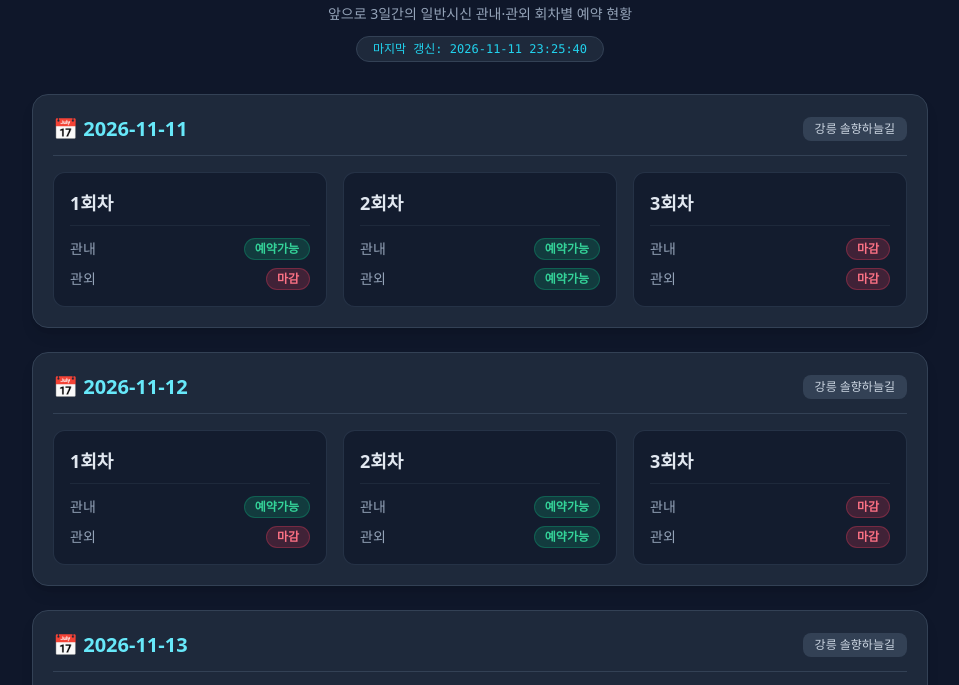
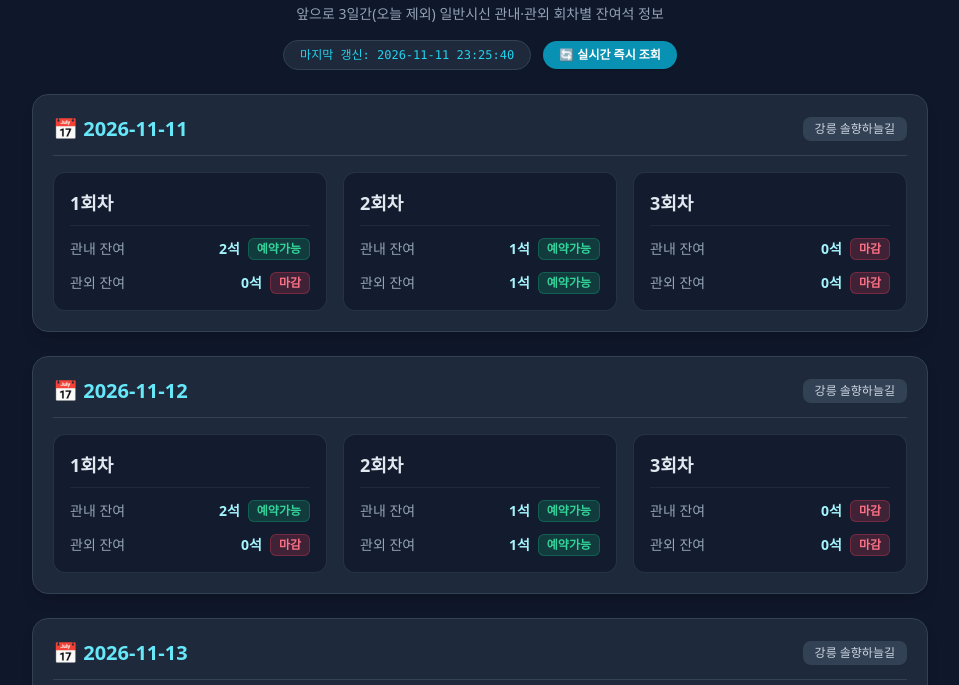
Before and after one commit to ACEJJANG/autofinding, a plain HTML site: page index.html in a window 1280 px wide. Shown: the part 72-757 px from the top of the page, without its empty margins (160-1119 px from the left). Drawn offline with nearby package versions, Linux system fonts and the light colour scheme.

Commit message:
Update index.html

```diff
--- a/index.html
+++ b/index.html
@@ -8,17 +8,22 @@
 </head>
 <body class="bg-slate-900 text-slate-100 min-h-screen p-4 md:p-8">
     <div class="max-w-4xl mx-auto">
-        <header class="mb-8 text-center">
+        <header class="mb-6 text-center">
             <h1 class="text-2xl md:text-3xl font-bold mb-2">🔥 강릉 솔향하늘길 화장예약 실시간 현황</h1>
-            <p class="text-slate-400 text-sm">앞으로 3일간의 일반시신 관내·관외 회차별 예약 현황</p>
-            <div id="update-time" class="mt-3 inline-block bg-slate-800 text-cyan-400 px-4 py-1 rounded-full text-xs font-mono border border-slate-700">
-                데이터 동기화 시간 확인 중...
+            <p class="text-slate-400 text-sm">앞으로 3일간(오늘 제외) 일반시신 관내·관외 회차별 잔여석 정보</p>
+            <div class="mt-4 flex flex-wrap justify-center items-center gap-3">
+                <div id="update-time" class="bg-slate-800 text-cyan-400 px-4 py-1.5 rounded-full text-xs font-mono border border-slate-700">
+                    데이터 동기화 시간 확인 중...
+                </div>
+                <!-- 즉시 조회 버튼 -->
+                <button onclick="triggerRefresh()" id="refresh-btn" class="bg-cyan-600 hover:bg-cyan-500 text-white px-4 py-1.5 rounded-full text-xs font-semibold shadow transition flex items-center gap-1.5">
+                    🔄 실시간 즉시 조회
+                </button>
             </div>
         </header>
 
         <!-- 현황판 카드 컨테이너 -->
         <div id="board-container" class="space-y-6">
-            <!-- 자바스크립트로 데이터가 동적으로 렌더링됩니다 -->
             <div class="text-center py-12 text-slate-500">데이터를 불러오는 중입니다...</div>
         </div>
     </div>
@@ -26,19 +31,17 @@
     <script>
         async function fetchReservationData() {
             try {
-                // 같은 레포지토리에 있는 data.json을 캐시 없이 가져옴
                 const response = await fetch('./data.json?t=' + new Date().getTime());
-                if (!response.ok) throw new Error('데이터를 불러오지 못했습니다.');
+                if (!response.ok) throw new Error('데이터 파일을 찾을 수 없습니다.');
 
                 const result = await response.json();
                 document.getElementById('update-time').innerText = `마지막 갱신: ${result.updated_at}`;
-
                 renderBoard(result.data);
             } catch (error) {
                 console.error(error);
                 document.getElementById('board-container').innerHTML = `
-                    <div class="bg-red-900/50 border border-red-700 p-4 rounded-xl text-center text-red-200">
-                        데이터 파일을 불러오는 중이거나 아직 첫 수집이 진행되지 않았습니다. 잠시 후 다시 확인해주세요.
+                    <div class="bg-slate-800 border border-slate-700 p-6 rounded-2xl text-center text-slate-300">
+                        수집된 데이터가 아직 없거나 대기 중입니다. 상단의 <b>[실시간 즉시 조회]</b> 버튼을 눌러주세요.
                     </div>
                 `;
             }
@@ -59,23 +62,29 @@
                 `;
 
                 day.shifts.forEach(shift => {
-                    const inStatus = shift.in_jurisdiction.status;
-                    const outStatus = shift.out_jurisdiction.status;
+                    const inData = shift.in_jurisdiction;
+                    const outData = shift.out_jurisdiction;
 
-                    const inBadge = inStatus === '예약가능' ? 'bg-emerald-500/20 text-emerald-400 border-emerald-500/30' : 'bg-rose-500/20 text-rose-400 border-rose-500/30';
-                    const outBadge = outStatus === '예약가능' ? 'bg-emerald-500/20 text-emerald-400 border-emerald-500/30' : 'bg-rose-500/20 text-rose-400 border-rose-500/30';
+                    const inBadge = inData.status === '예약가능' ? 'bg-emerald-500/20 text-emerald-400 border-emerald-500/30' : 'bg-rose-500/20 text-rose-400 border-rose-500/30';
+                    const outBadge = outData.status === '예약가능' ? 'bg-emerald-500/20 text-emerald-400 border-emerald-500/30' : 'bg-rose-500/20 text-rose-400 border-rose-500/30';
 
                     cardHTML += `
                         <div class="bg-slate-900/70 border border-slate-700/60 rounded-xl p-4 flex flex-col justify-between">
                             <div class="font-bold text-lg text-slate-200 mb-3 border-b border-slate-800 pb-2">${shift.turn}</div>
-                            <div class="space-y-2 text-sm">
+                            <div class="space-y-3 text-sm">
                                 <div class="flex justify-between items-center">
-                                    <span class="text-slate-400">관내</span>
-                                    <span class="px-2.5 py-0.5 rounded-full text-xs font-semibold border ${inBadge}">${inStatus}</span>
+                                    <span class="text-slate-400">관내 잔여</span>
+                                    <div class="flex items-center gap-2">
+                                        <span class="font-bold text-cyan-200">${inData.count}석</span>
+                                        <span class="px-2 py-0.5 rounded-md text-xs font-semibold border ${inBadge}">${inData.status}</span>
+                                    </div>
                                 </div>
                                 <div class="flex justify-between items-center">
-                                    <span class="text-slate-400">관외</span>
-                                    <span class="px-2.5 py-0.5 rounded-full text-xs font-semibold border ${outBadge}">${outStatus}</span>
+                                    <span class="text-slate-400">관외 잔여</span>
+                                    <div class="flex items-center gap-2">
+                                        <span class="font-bold text-cyan-200">${outData.count}석</span>
+                                        <span class="px-2 py-0.5 rounded-md text-xs font-semibold border ${outBadge}">${outData.status}</span>
+                                    </div>
                                 </div>
                             </div>
                         </div>
@@ -87,9 +96,23 @@
             });
         }
 
-        // 페이지 접속 시 로드 및 1분마다 자동 새로고침
+        async function triggerRefresh() {
+            const btn = document.getElementById('refresh-btn');
+            btn.innerText = '조회 요청 중...';
+            btn.disabled = true;
+
+            // 화면 재조회 시도
+            await fetchReservationData();
+
+            setTimeout(() => {
+                btn.innerText = '🔄 실시간 즉시 조회';
+                btn.disabled = false;
+                alert('최신 현황 정보를 다시 불러왔습니다!');
+            }, 1000);
+        }
+
         fetchReservationData();
-        setInterval(fetchReservationData, 60000);
+        setInterval(fetchReservationData, 60000); // 1분마다 웹앱 화면 자동 동기화
     </script>
 </body>
 </html>
```
